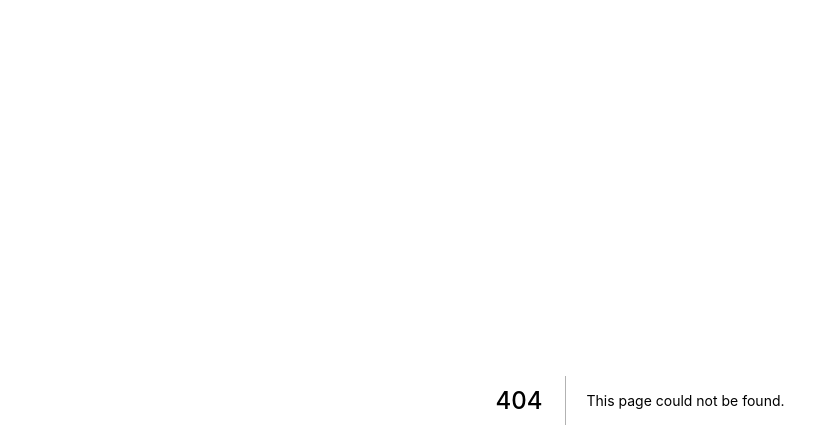
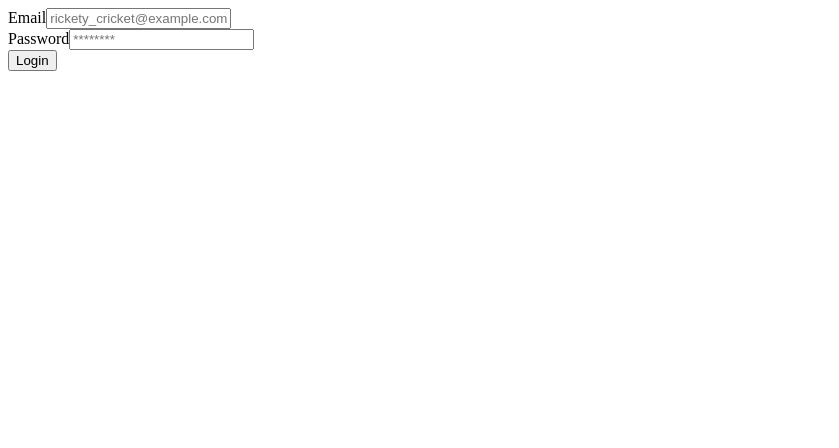
Before and after one commit to jasonraimondi/nextjs-jwt-example, a Next.js app in the folder web/: page /login in a window 1280 px wide. Before the commit this address had no page. Shown: the top 448 px of the page, without its empty margins (0-839 px from the left). Built offline with nearby package versions, Linux system fonts and the light colour scheme.

Commit message:
Add login page.

```diff
--- a/web/pages/index.tsx
+++ b/web/pages/index.tsx
@@ -2,7 +2,10 @@ import React from "react";
 
 function Page() {
     return <>
-        Hello World
+        <ul>
+            <li><a href={"/"}>Home</a></li>
+            <li><a href={"/login"}>Login</a></li>
+        </ul>
     </>;
 }
 
--- /dev/null
+++ b/web/pages/login.tsx
@@ -0,0 +1,41 @@
+import React, { useState } from "react";
+
+export type LoginInputs = {
+  email: string
+  password: string
+}
+
+function Page() {
+  const initialValues: LoginInputs = { email: "", password: "", };
+
+  const [inputs, setInputs] = useState(initialValues);
+
+  const handleSubmit = async (e: any) => {
+    e.preventDefault();
+    alert(`TODO add login endpoint! ${JSON.stringify(inputs)}`)
+  };
+
+  const handleInputChange = (e: React.ChangeEvent<any>) => {
+    e.persist();
+    setInputs({
+      ...inputs,
+      [e.target.name]: e.target.value,
+    });
+  };
+
+  return <>
+    <form className="container mx-auto max-w-sm" onSubmit={handleSubmit}>
+      <div>
+        <label htmlFor="email">Email</label>
+        <input type="email" id="email" name="email" onChange={handleInputChange} value={inputs.email} placeholder="rickety_cricket@example.com"/>
+      </div>
+      <div>
+        <label htmlFor="password">Password</label>
+        <input type="password" id="password" name="password" onChange={handleInputChange} value={inputs.password} placeholder="********"/>
+      </div>
+      <button type="submit">Login</button>
+    </form>
+  </>;
+}
+
+export default Page;
```
